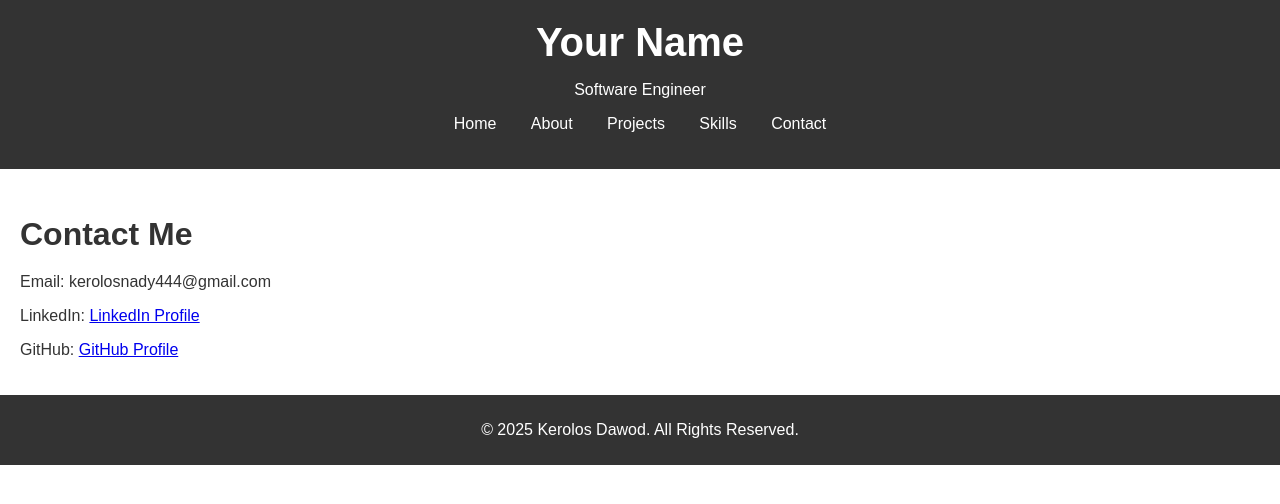
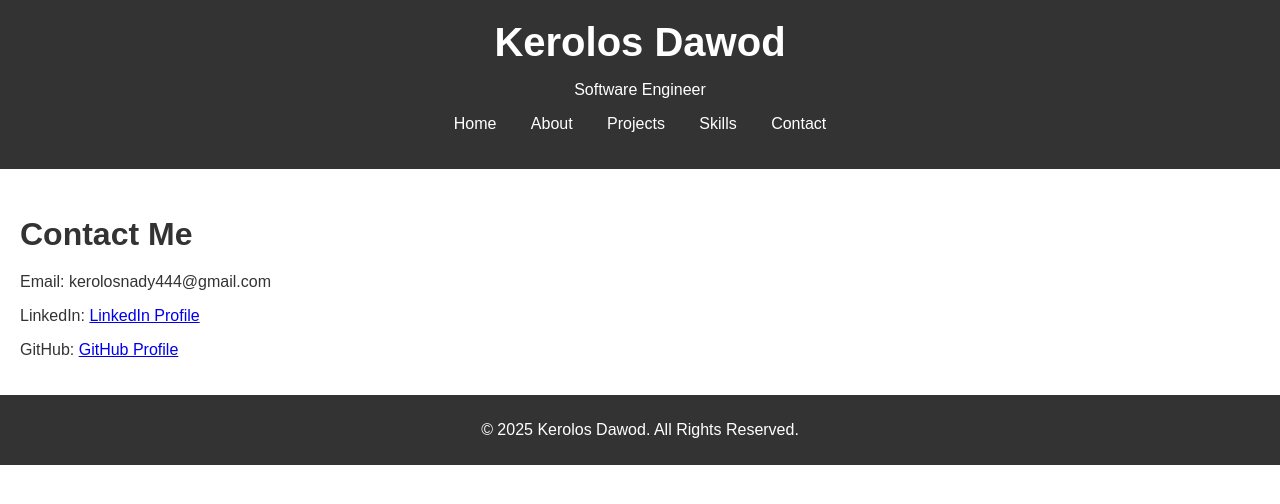
Before and after one commit to Kerolosnady1/portfolio, a plain HTML site: page contact.html in a window 1280 px wide. Drawn offline with Linux system fonts and the light colour scheme.

Commit message:
Updated files skills && contact

```diff
--- a/contact.html
+++ b/contact.html
@@ -8,7 +8,7 @@
 </head>
 <body>
     <header>
-        <h1>Your Name</h1>
+        <h1>Kerolos Dawod</h1>
         <p>Software Engineer</p>
         <nav>
             <ul>
```
Also changed, not shown: skills.html (+1 -1 lines).
